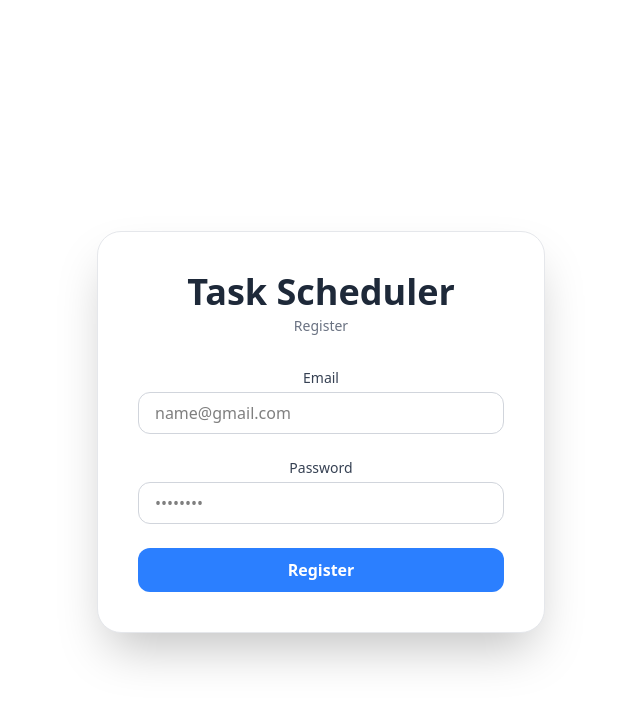
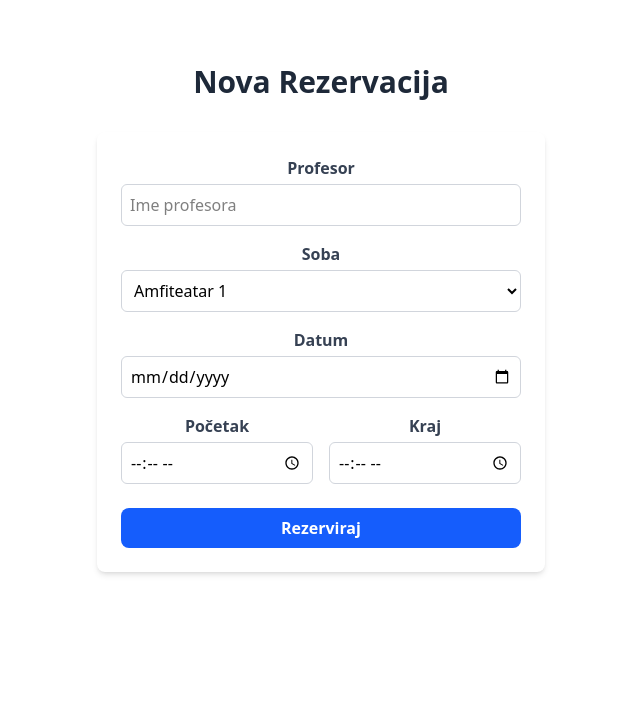
Before and after one commit to praksa-resource-scheduler/praksa-frontend, a React (Vite) app: page / in a window 1280 px wide. Shown: the top 706 px of the page, without its empty margins (319-959 px from the left). Built offline with nearby package versions, Linux system fonts and the light colour scheme.

Commit message:
Added Homepage and Reservation page, changed file structure

```diff
--- a/src/App.jsx
+++ b/src/App.jsx
@@ -1,8 +1,11 @@
 import "./App.css";
-import Login from "./Login";
-import Register from "./Register";
+import Login from "./pages/Login";
+import Register from "./pages/Register";
+import Home from "./pages/Home";
+import Reservation from "./pages/Reservation";
 function App() {
-  return <Register />;
+  //dok se ne doda react router, da se promijeni stranica samo treba promijenit npr. Reservation u Home, Login ili Register
+  return <Reservation />;
 }
 
 export default App;
--- /dev/null
+++ b/src/pages/Home.jsx
@@ -0,0 +1,28 @@
+export default function Home() {
+  return (
+    <div className="min-h-screen bg-white flex flex-col">
+      <div className="relative flex items-center p-6 border-b border-gray-200">
+        <h1 className="text-2xl font-bold text-gray-800 mx-auto absolute left-1/2 transform -translate-x-1/2">
+          Resource Scheduler
+        </h1>
+        <div className="ml-auto space-x-6">
+          <a
+            href="/login"
+            className="text-blue-600 hover:underline font-medium"
+          >
+            Login
+          </a>
+          <a
+            href="/register"
+            className="text-blue-600 hover:underline font-medium"
+          >
+            Register
+          </a>
+        </div>
+      </div>
+      <div className="flex-grow flex items-center justify-center">
+        <p className="text-gray-500 text-lg">Dobrodošli!</p>
+      </div>
+    </div>
+  );
+}
--- a/src/Login.jsx
+++ b/src/pages/Login.jsx
@@ -4,7 +4,7 @@ export default function Login() {
       <div className="max-w-md w-full bg-white p-10 rounded-3xl shadow-2xl border border-gray-200">
         <div className="text-center mb-8">
           <h2 className="text-4xl font-extrabold text-gray-800">
-            Task Scheduler
+            Resource Scheduler
           </h2>
           <p className="text-sm text-gray-500 mt-1">Login</p>
         </div>
--- a/src/Register.jsx
+++ b/src/pages/Register.jsx
@@ -4,7 +4,7 @@ export default function Register() {
       <div className="max-w-md w-full bg-white p-10 rounded-3xl shadow-2xl border border-gray-200">
         <div className="text-center mb-8">
           <h2 className="text-4xl font-extrabold text-gray-800">
-            Task Scheduler
+            Resource Scheduler
           </h2>
           <p className="text-sm text-gray-500 mt-1">Register</p>
         </div>
--- /dev/null
+++ b/src/pages/Reservation.jsx
@@ -0,0 +1,76 @@
+export default function Reservation() {
+  return (
+    <div className="min-h-screen bg-white-50 flex flex-col items-center p-8">
+      <h2 className="text-3xl font-bold mb-8 text-gray-800">
+        Nova Rezervacija
+      </h2>
+      <form className="bg-white shadow-md rounded-lg p-6 w-full max-w-md">
+        <label className="block mb-4">
+          <span className="text-gray-700 font-semibold">Profesor</span>
+          <input
+            type="text"
+            name="professor"
+            required
+            placeholder="Ime profesora"
+            className="mt-1 block w-full rounded-md border border-gray-300 p-2 focus:border-blue-500 focus:ring focus:ring-blue-200"
+          />
+        </label>
+
+        <label className="block mb-4">
+          <span className="text-gray-700 font-semibold">Soba</span>
+          <select
+            name="room"
+            required
+            className="mt-1 block w-full rounded-md border border-gray-300 p-2 focus:border-blue-500 focus:ring focus:ring-blue-200"
+          >
+            <option value="" disabled>
+              Odaberite sobu
+            </option>
+            <option value="Amfiteatar A">Amfiteatar 1</option>
+            <option value="Učionica 101">Učionica B1</option>
+            <option value="Učionica 102">Učionica B2</option>
+          </select>
+        </label>
+
+        <label className="block mb-4">
+          <span className="text-gray-700 font-semibold">Datum</span>
+          <input
+            type="date"
+            name="date"
+            required
+            className="mt-1 block w-full rounded-md border border-gray-300 p-2 focus:border-blue-500 focus:ring focus:ring-blue-200"
+          />
+        </label>
+
+        <div className="flex space-x-4 mb-6">
+          <label className="flex-1">
+            <span className="text-gray-700 font-semibold">Početak</span>
+            <input
+              type="time"
+              name="startTime"
+              required
+              className="mt-1 block w-full rounded-md border border-gray-300 p-2 focus:border-blue-500 focus:ring focus:ring-blue-200"
+            />
+          </label>
+
+          <label className="flex-1">
+            <span className="text-gray-700 font-semibold">Kraj</span>
+            <input
+              type="time"
+              name="endTime"
+              required
+              className="mt-1 block w-full rounded-md border border-gray-300 p-2 focus:border-blue-500 focus:ring focus:ring-blue-200"
+            />
+          </label>
+        </div>
+
+        <button
+          type="submit"
+          className="w-full bg-blue-600 text-white py-2 rounded-lg font-semibold hover:bg-blue-700 transition"
+        >
+          Rezerviraj
+        </button>
+      </form>
+    </div>
+  );
+}
```
